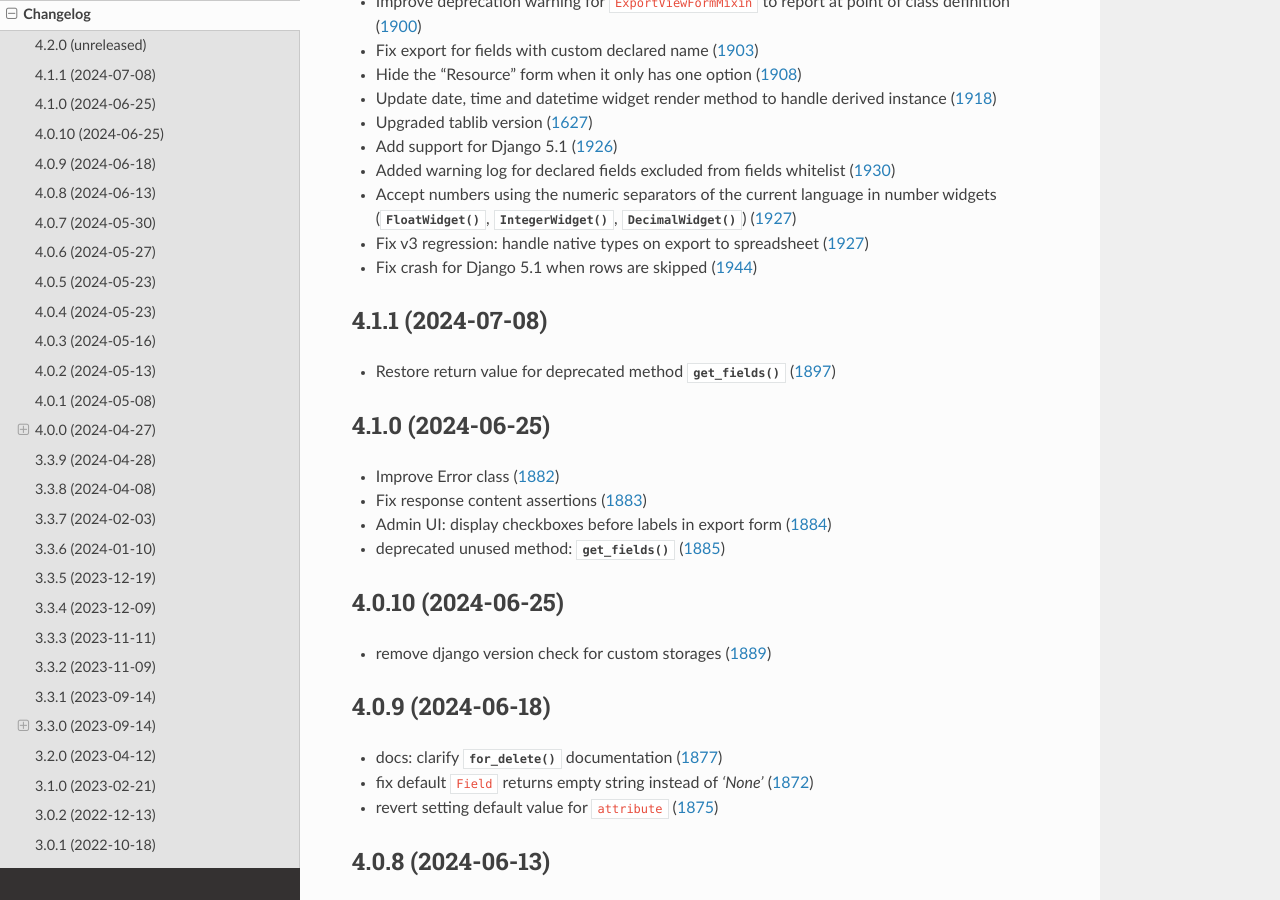
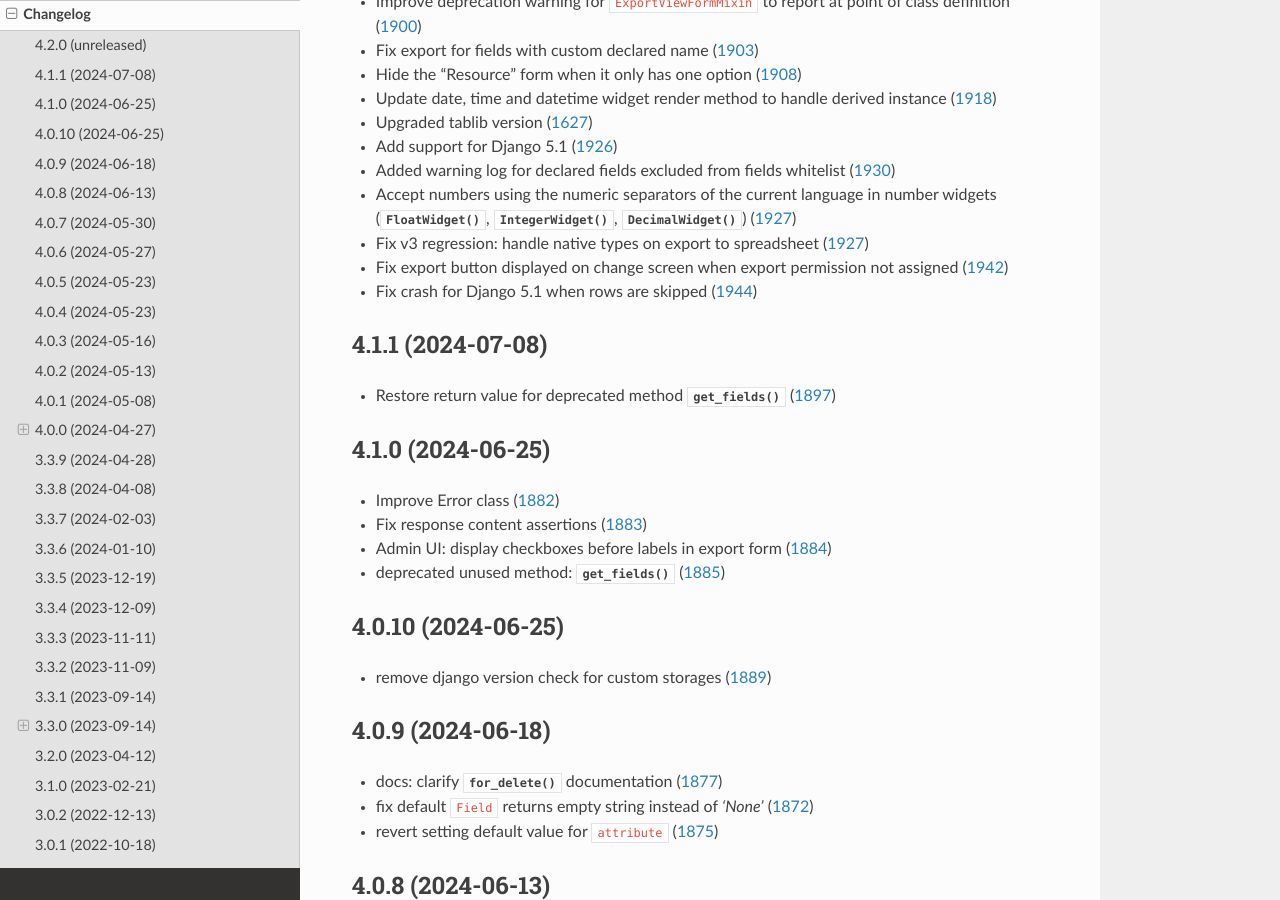
Before and after one commit to django-import-export/django-import-export, a Sphinx documentation site: the page built from docs/changelog.rst, in a window 1280 px wide and 900 px high, scrolled down 424 px. Built offline with Sphinx 7.4.7 and the Read the Docs theme 2.0.0, drawn with Linux system fonts in a browser that asks for light colours; pages that are not in the unit, such as notebooks, are missing from menus; the version number could not be read and is left out.

Commit message:
updated changelog

```diff
--- a/docs/changelog.rst
+++ b/docs/changelog.rst
@@ -21,6 +21,7 @@ This release contains breaking changes.  Please refer to :doc:`release notes<rel
 - Added warning log for declared fields excluded from fields whitelist (`1930 <https://github.com/django-import-export/django-import-export/issues/1930>`_)
 - Accept numbers using the numeric separators of the current language in number widgets (:meth:`~import_export.widgets.FloatWidget`, :meth:`~import_export.widgets.IntegerWidget`, :meth:`~import_export.widgets.DecimalWidget`) (`1927 <https://github.com/django-import-export/django-import-export/issues/1927>`_)
 - Fix v3 regression: handle native types on export to spreadsheet (`1927 <https://github.com/django-import-export/django-import-export/issues/1927>`_)
+- Fix export button displayed on change screen when export permission not assigned (`1942 <https://github.com/django-import-export/django-import-export/issues/1942>`_)
 - Fix crash for Django 5.1 when rows are skipped (`1944 <https://github.com/django-import-export/django-import-export/issues/1944>`_)
 
 4.1.1 (2024-07-08)
```
